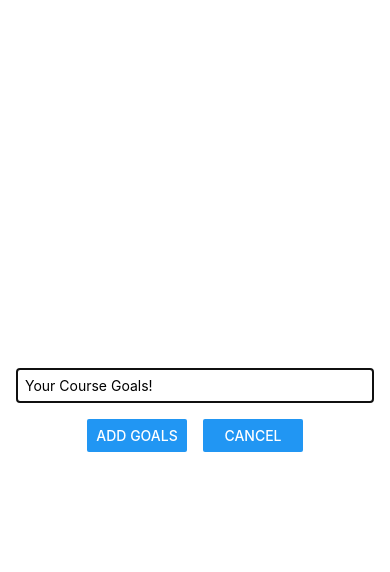
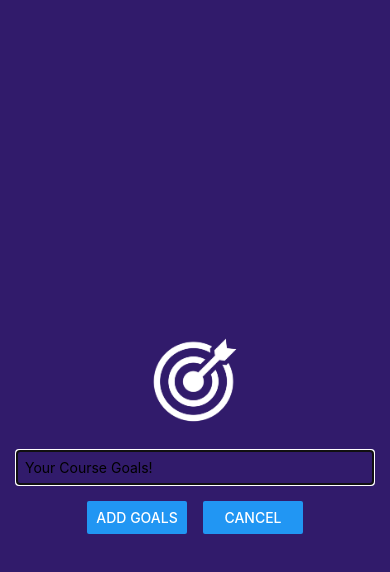
Before and after one commit to HeshanWeerasooriya/Goal-App, a React Native app: screen / in a window 390 px wide. Both pictures are taken after a click on the button "ADD NEW GOAL". Shown: the top 572 px of the page. Built offline with nearby package versions, Linux system fonts and the light colour scheme.

Commit message:
Working with Images & Changing Colors

```diff
--- a/components/Goalinput.js
+++ b/components/Goalinput.js
@@ -1,5 +1,12 @@
 import { useState } from "react";
-import { StyleSheet, View, TextInput, Button, Modal } from "react-native";
+import {
+  StyleSheet,
+  View,
+  TextInput,
+  Button,
+  Modal,
+  Image,
+} from "react-native";
 
 function Goalinput(props) {
   const [enterdGoalText, setEnterdGoalText] = useState("");
@@ -16,6 +23,7 @@
   return (
     <Modal visible={props.visible} animationType="slide">
       <View style={styles.inputContainer}>
+        <Image style={styles.image} source={require("../assets/goal.png")} />
         <TextInput
           style={styles.textInput}
           placeholder="Your Course Goals!"
@@ -43,10 +51,13 @@
     flexDirection: "column",
     justifyContent: "center",
     alignItems: "center",
-    marginBottom: 24,
     padding: 16,
-    borderBottomWidth: 1,
-    borderBottomColor: "#cccccc",
+    backgroundColor: "#311b6b",
+  },
+  image: {
+    width: 100,
+    height: 100,
+    margin: 20,
   },
   textInput: {
     borderWidth: 1,
```
Also changed, not shown: assets/goal.png (added).
